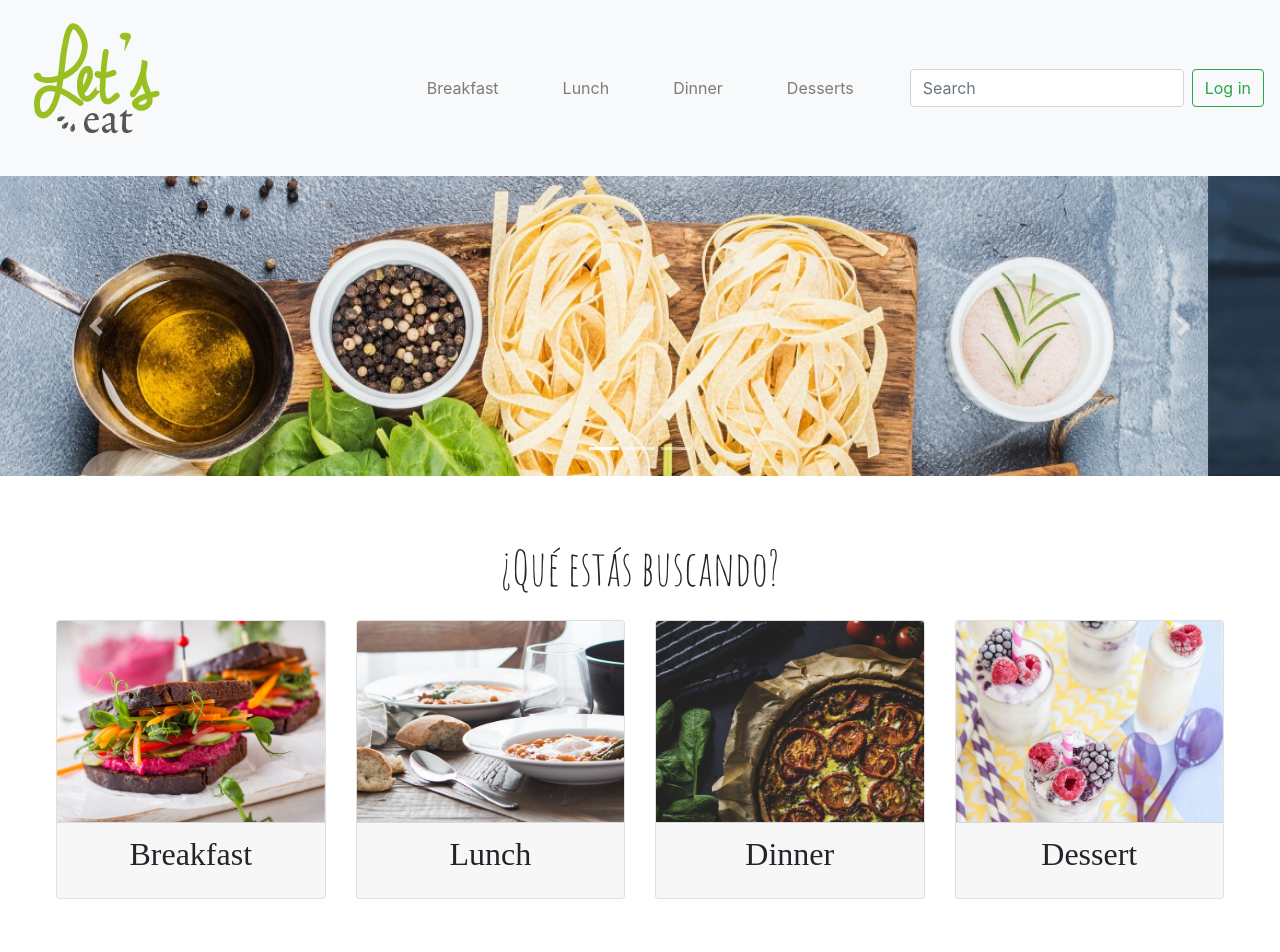
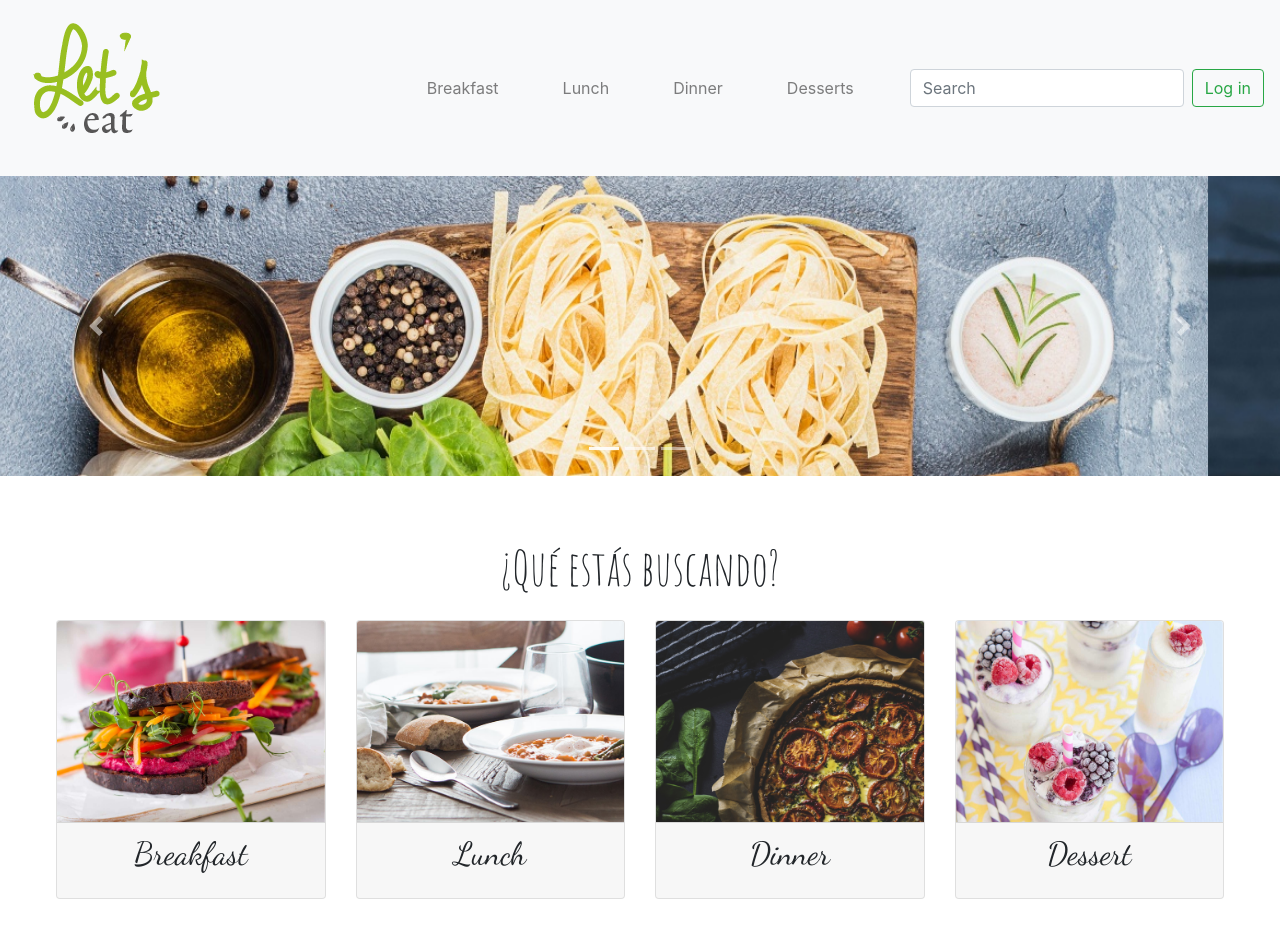
Before and after one commit to SandraGro/final_project, a React (Create React App) app: page / in a window 1280 px wide. Shown: the top 952 px of the page. Built offline with nearby package versions, Linux system fonts and the light colour scheme.

Commit message:
cambio de fuente en descripción de las imágenes

```diff
--- a/src/components/App.css
+++ b/src/components/App.css
@@ -1,4 +1,4 @@
-@import url('https://fonts.googleapis.com/css?family=Amatic+SC&display=swap|Euphoria+Script&display=swap');
+@import url('https://fonts.googleapis.com/css?family=Amatic+SC|Dancing+Script&display=swap');
 
 .App {
   text-align: center;
--- a/src/components/SelectorHome/SelectorHome.css
+++ b/src/components/SelectorHome/SelectorHome.css
@@ -8,6 +8,6 @@
 }
 
 .category{
-    font-family: 'Euphoria Script', cursive;
+    font-family: 'Dancing Script', cursive;
     font-size: 2rem;
 }
```
